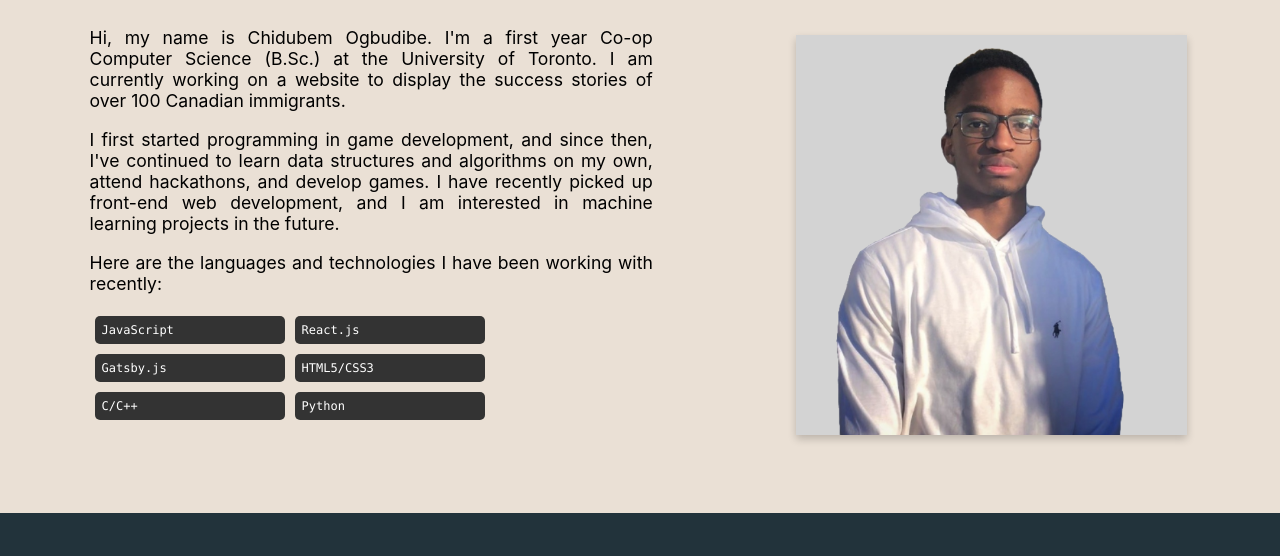
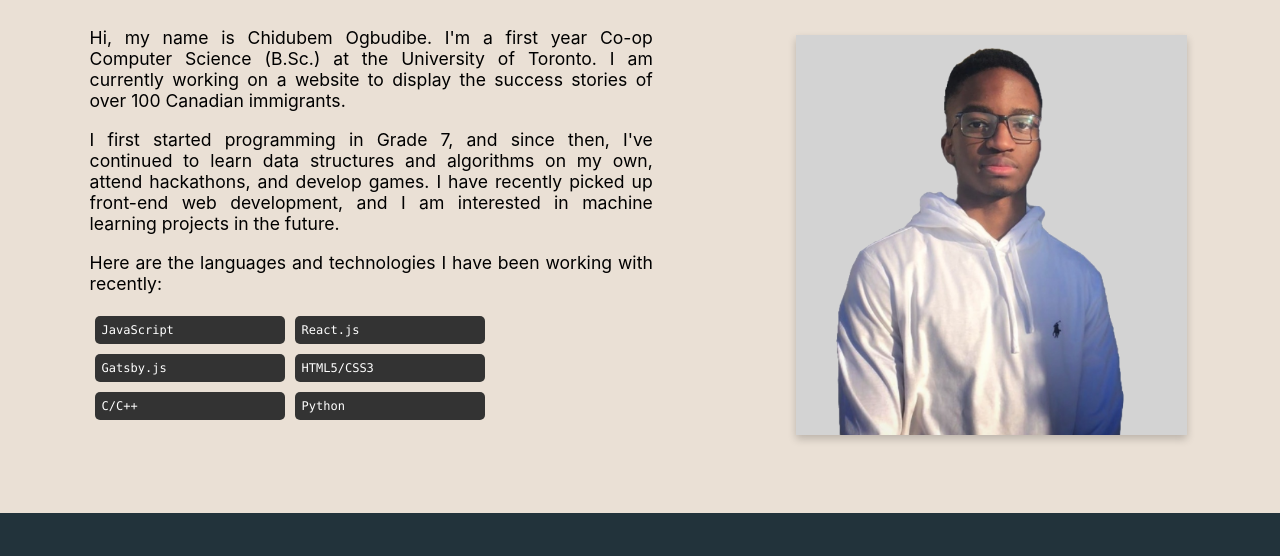
Before and after one commit to Dubem101/dubem101.github.io, a plain HTML site: page index.html in a window 1280 px wide. Shown: the part 902-1458 px from the top of the page. Drawn offline with Linux system fonts and the light colour scheme.

Commit message:
update index.html

```diff
--- a/index.html
+++ b/index.html
@@ -72,7 +72,7 @@
             Toronto. I am currently working on a website to display the success stories of over 100 Canadian immigrants.
           </p>
           <p>
-            I first started programming in game development, and since then, I've continued to learn data structures and
+            I first started programming in Grade 7, and since then, I've continued to learn data structures and
             algorithms on my own, attend hackathons, and develop games. I have recently picked up front-end web
             development, and I am interested in machine learning projects in the future.
           </p>
```
